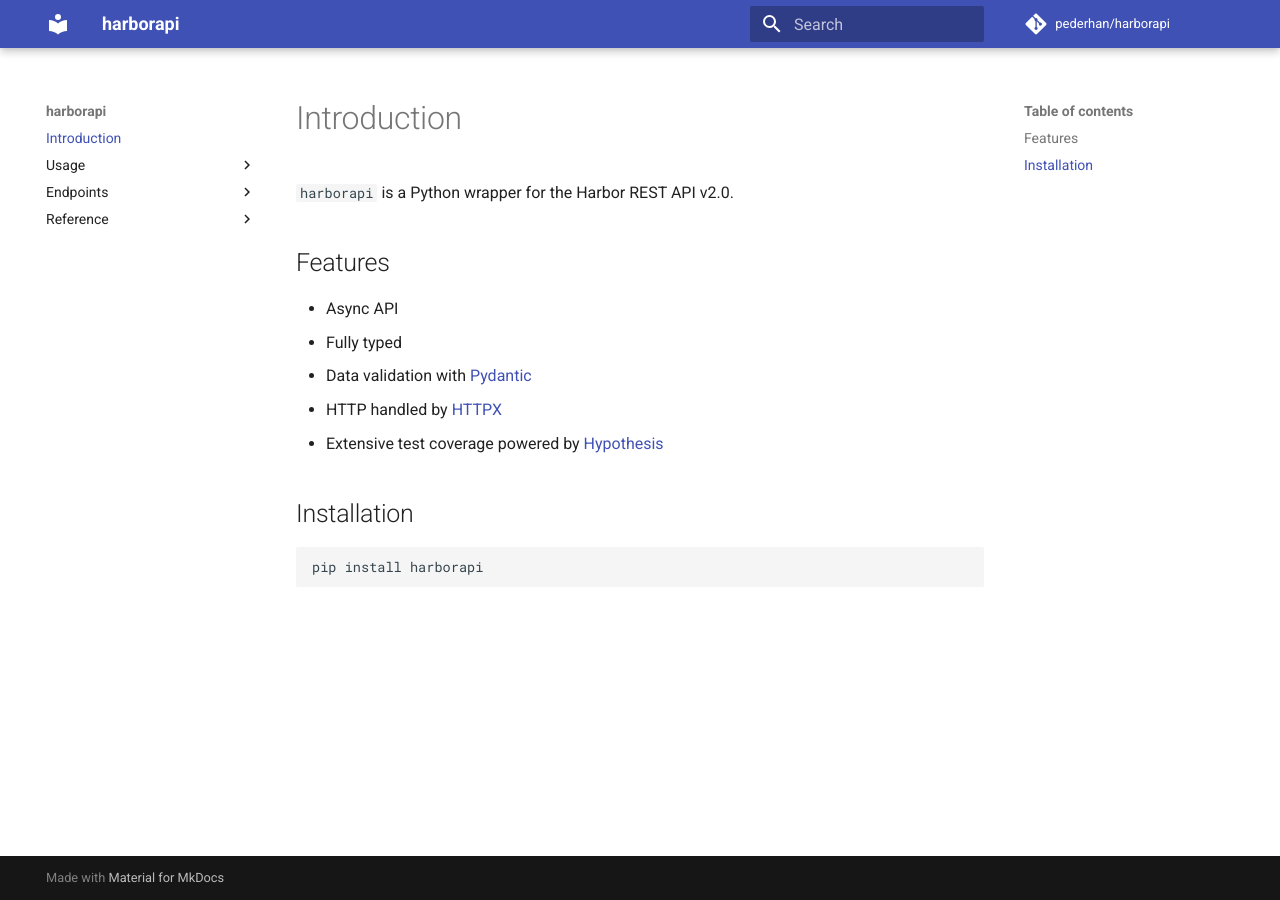
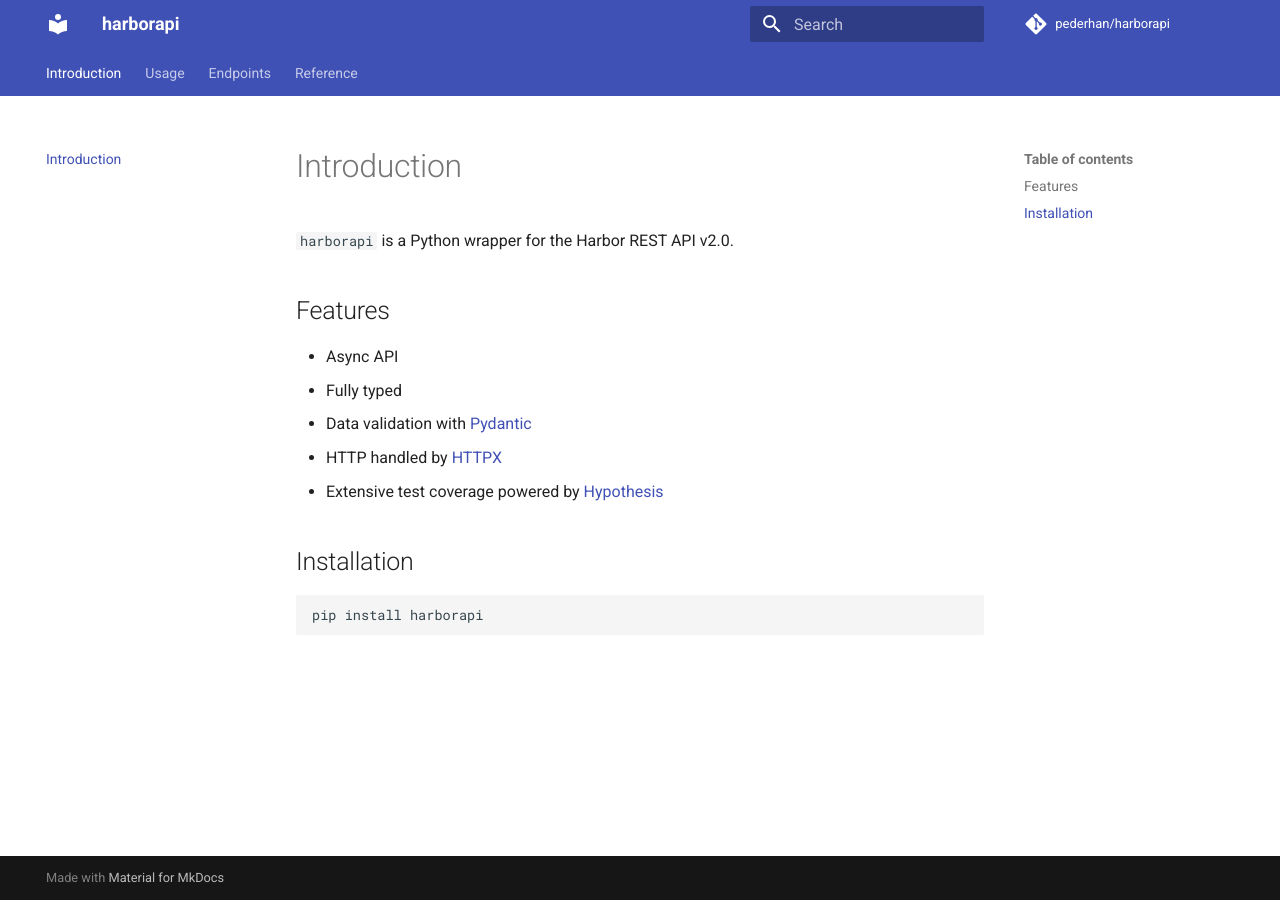
Before and after one commit to unioslo/harborapi, an MkDocs documentation site: the page built from docs/index.md, in a window 1280 px wide. Built offline with MkDocs 1.6.1 and Material for MkDocs 9.7.7, drawn with Linux system fonts in a browser that asks for light colours; comment, search, counter and statistics services are not loaded; some of the changed lines change nothing that is shown.

Commit message:
Docs: use tab navigation

```diff
--- a/mkdocs.yml
+++ b/mkdocs.yml
@@ -5,6 +5,9 @@ repo_name: pederhan/harborapi
 
 theme:
   name: "material"
+  language: en
+  features:
+    - navigation.tabs
 
 plugins:
 - search
```
